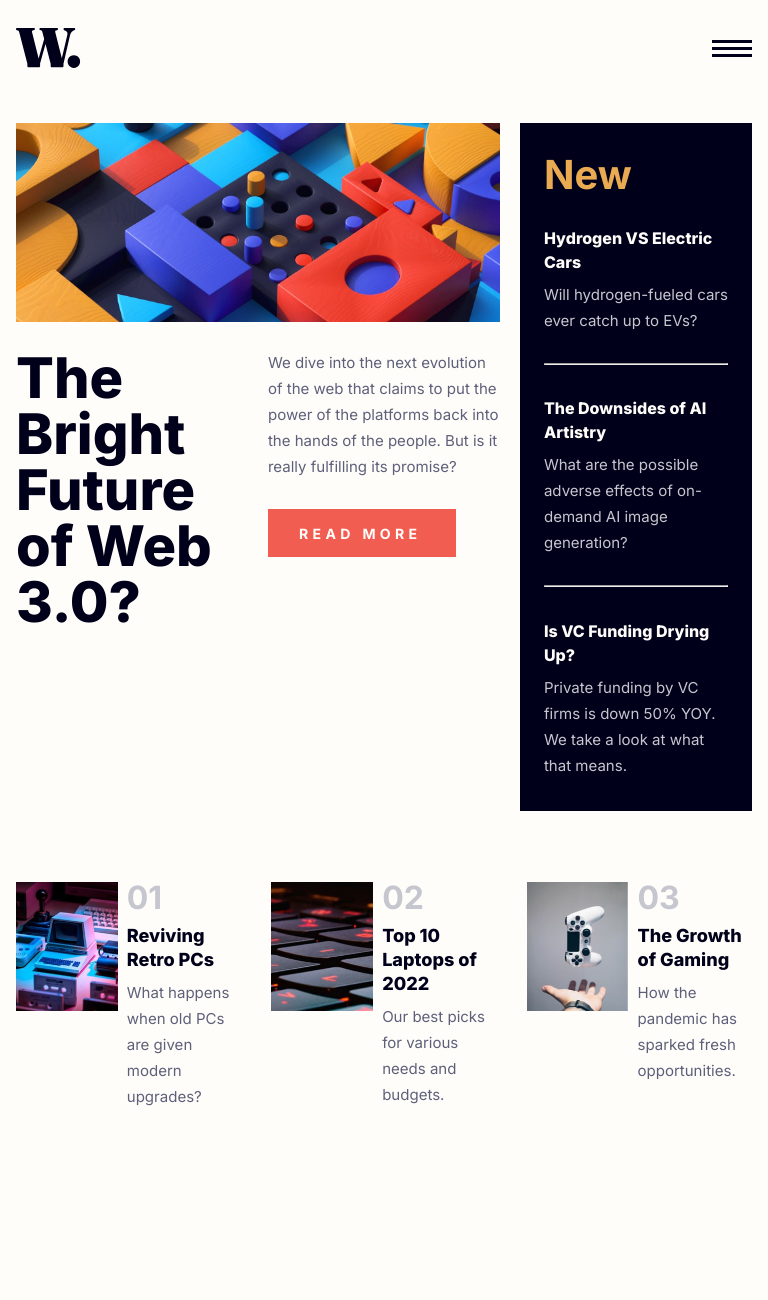
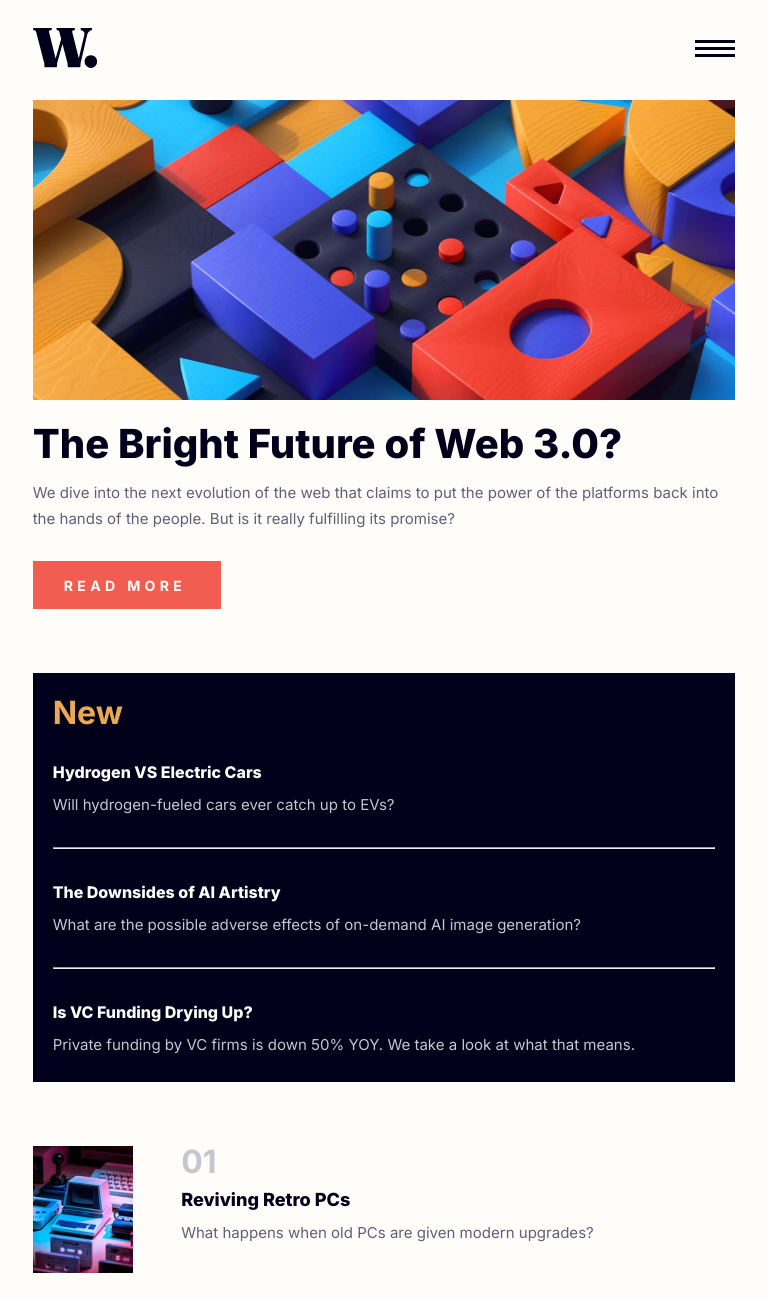
Before and after one commit to samuelBright09/News-lab, a plain HTML site: page index.html in a window 768 px wide. Shown: the top 1300 px of the page. Before the commit the page ends 1110 px from the top, so only its background shows below. Drawn offline with Linux system fonts and the light colour scheme.

Commit message:
Responsivity on all devices

```diff
--- a/assets/css/styles.css
+++ b/assets/css/styles.css
@@ -111,8 +111,6 @@ ul > li > a:hover {
   width: 65.77%;
 }
 
-
-
 .main-story img {
   max-width: 100%;
 }
@@ -190,15 +188,13 @@ ul > li > a:hover {
   cursor: pointer;
 }
 
-.snippet h3:hover{
-color: var(--yellow);
+.snippet h3:hover {
+  color: var(--yellow);
 }
 
 hr {
-  color: #5E607A ;
+  color: #5e607a;
 }
-
-
 
 .snippet p {
   font-size: var(--ag-body-font-size);
@@ -216,34 +212,27 @@ hr {
   margin-bottom: 0;
 }
 
-
 /* Articles */
-.articles-container{
+.articles-container {
   display: flex;
   gap: 1.88rem;
   margin-top: 4.44rem;
   height: 8.06rem;
 }
 
-.article{
+.article {
   display: flex;
   gap: 4.1%;
   width: 31.53%;
-  width: 31.53%;
 }
 
-
-.a-image img {
-  max-width: 100%;
-}
-
-.a-texts{
+.a-texts {
   display: flex;
   gap: 0.56rem;
   flex-direction: column;
 }
 
-.a-texts h2{
+.a-texts h2 {
   color: var(--silver);
   font-size: var(--heading-m-font-size);
   font-weight: var(--heading-m-font-weight);
@@ -251,7 +240,7 @@ hr {
   line-height: var(--heading-m-line-height);
 }
 
-.a-texts h3{
+.a-texts h3 {
   color: var(--dark-space-blue);
   font-size: var(--heading-xs-font-size);
   font-weight: var(--heading-xs-font-weight);
@@ -259,7 +248,7 @@ hr {
   line-height: var(--heading-xs-line-height);
 }
 
-.a-texts h3:hover{
+.a-texts h3:hover {
   color: var(--light-vermillion);
   cursor: pointer;
 }
@@ -272,26 +261,79 @@ hr {
   line-height: var(--ag-body-line-height);
 }
 
+/* larger screens than the designed screen */
+@media screen and (max-width: 1325px) {
+  body {
+    padding: 4rem 7% 6.5rem 7%;
+  }
 
-/* larger screens than the designed screen */
-@media screen and (min-width: 1080px) {
-  body{
-   padding: 4rem 7% 6.5rem 7%;
+  .articles-container {
+    display: grid;
+    grid-template-columns: repeat(2, 1fr);
+    grid-template-rows: 1fr;
+    grid-column-gap: 2rem;
+    grid-row-gap: 2rem;
   }
+
+  .article {
+    width: 23.42rem ;
+  }
+  .article img {
+    width: 6.25rem;
+  }
+
 }
-
 
 /*media queries tablets */
 @media only screen and (min-width: 768px) and (max-width: 1024px) {
   body {
     padding: 2.5rem 2rem 3.5rem 2rem;
   }
+
+  .headlines {
+    display: flex;
+    flex-direction: column;
+    gap: 4rem;
+    margin-top: 3.44rem;
+  }
+
+  .main-story {
+    display: flex;
+    flex-direction: column;
+    gap: 1.75rem;
+    width: auto;
+  }
+
+  .new-stories {
+    padding: 2rem 1.5rem;
+    background-color: var(--dark-space-blue);
+    width: auto;
+  }
+
+  .articles-container {
+    display: grid;
+    grid-template-columns: repeat(2, 1fr);
+    grid-template-rows: 1fr;
+    grid-column-gap: 2rem;
+    grid-row-gap: 2rem;
+  }
+
+  .article {
+    width: 23.42rem ;
+  }
+  .article img {
+    width: 6.25rem;
+  }
+
+
+
+
 }
 
 /* media Queries mobile */
 @media only screen and (max-width: 768px) {
   body {
-    padding: 1.75rem 1rem 5rem 1rem;
+    padding: 1.75rem 4.26% 5rem 4.26%;
   }
 
   .nav > img {
@@ -311,4 +353,77 @@ hr {
     flex-direction: column;
     gap: var(--heading-xs-font-size);
   }
+
+  .headlines {
+    display: flex;
+    flex-direction: column;
+    gap: 4rem;
+    margin-top: 2rem;
+  }
+
+  .main-story {
+    display: flex;
+    flex-direction: column;
+    gap: 1.5rem;
+    width: auto;
+  }
+
+  .main-story img {
+    height: 18.75rem;
+  }
+
+  .top-story-desc {
+    display: flex;
+    flex-direction: column;
+    gap: 1rem;
+  }
+
+  .top-title {
+    width: auto;
+  }
+
+  .top-title h1 {
+    font-size: var(--heading-L-font-size);
+    font-weight: var(--heading-xl-font-weight);
+    letter-spacing: var(--heading-L-letter-spacing);
+    line-height: var(--heading-L-line-height);
+    color: var(--dark-space-blue);
+  }
+
+  .top-story-read {
+    width: auto;
+  }
+
+  .new-stories {
+    padding: 1.5rem 1.25rem;
+    background-color: var(--dark-space-blue);
+    width: auto;
+  }
+
+  .new-stories h2 {
+    font-size: var(--heading-m-font-size);
+    font-weight: var(--heading-m-font-weight);
+    letter-spacing: var(--heading-m-letter-spacing);
+    line-height: var(--heading-m-line-height);
+    color: var(--yellow);
+    margin-bottom: 0.19rem;
+  }
+
+  .articles-container {
+    display: flex;
+    flex-direction: column;
+    gap: 2rem;
+    margin-top: 4rem;
+  }
+
+  .article {
+    display: flex;
+    gap: 6.9%;
+    width: auto;
+    height: 8.06rem;
+  }
+
+  .article img {
+    width: 6.25rem;
+  }
 }
```
